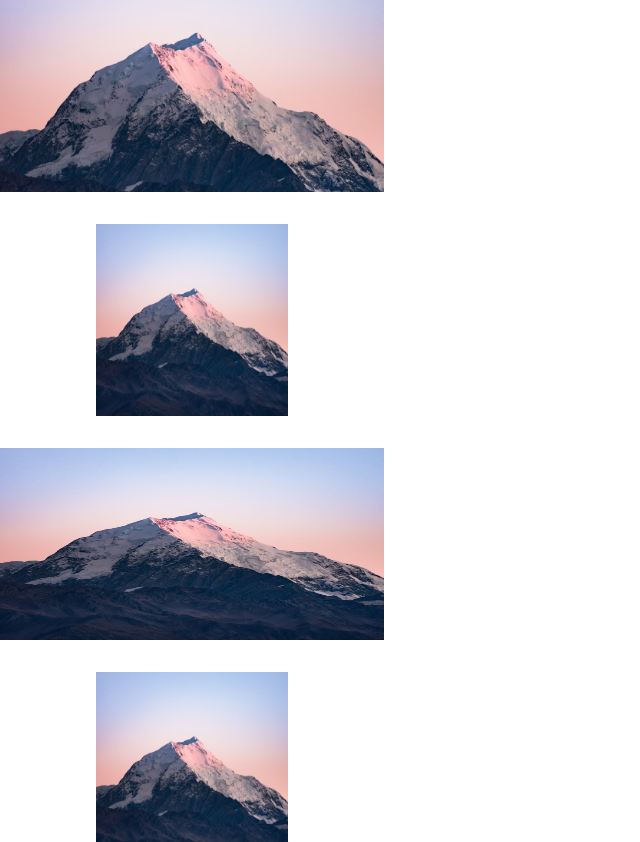
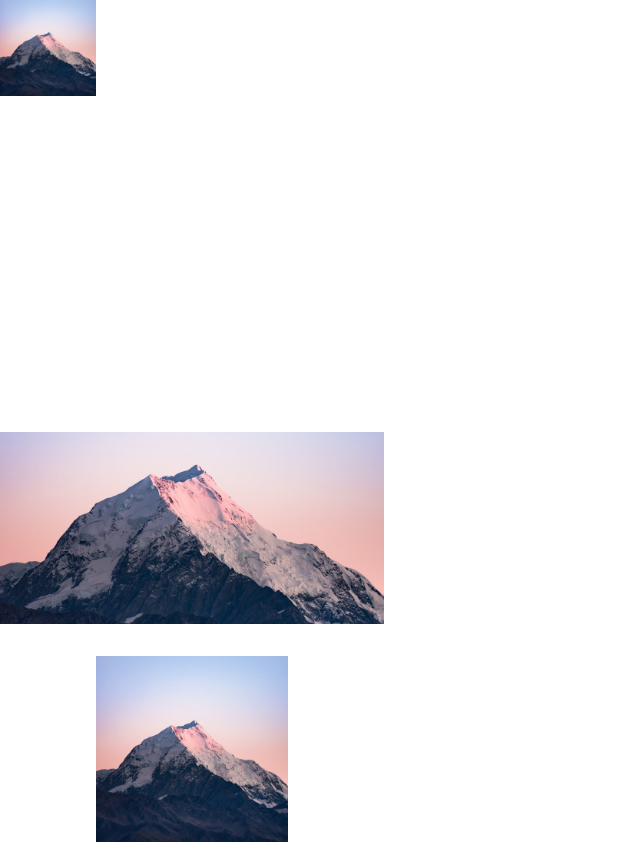
Before and after one commit to congle-engineer/tailwindcss, a Next.js app: page / in a window 1280 px wide. Shown: the top 842 px of the page, without its empty margins (0-640 px from the left). Built offline with nearby package versions, Linux system fonts and the light colour scheme.

Commit message:
object-position

```diff
--- a/app/page.tsx
+++ b/app/page.tsx
@@ -3,6 +3,16 @@ import Image from "next/image";
 export default function Home() {
   return (
     <div className="space-y-8">
+      <div className="w-100 h-100">
+        <Image
+          className="size-24 object-center"
+          src="/img/snow-mountains.jpg"
+          alt="Snow Mountains"
+          width={1000}
+          height={1000}
+        />
+      </div>
+
       <Image
         className="h-48 w-96 object-cover"
         src="/img/snow-mountains.jpg"
```
